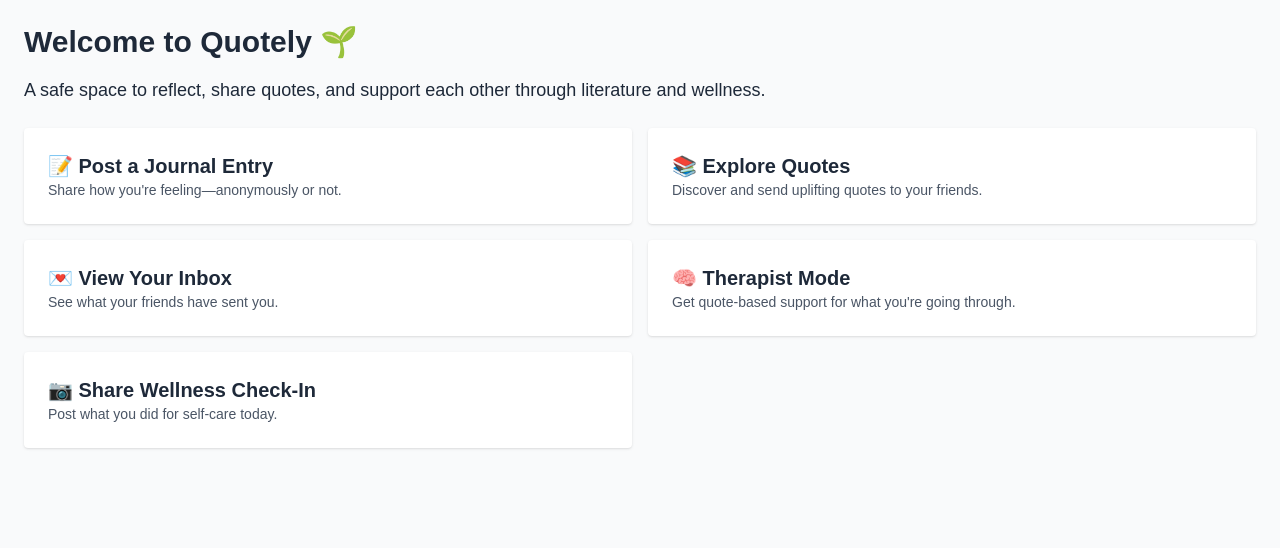
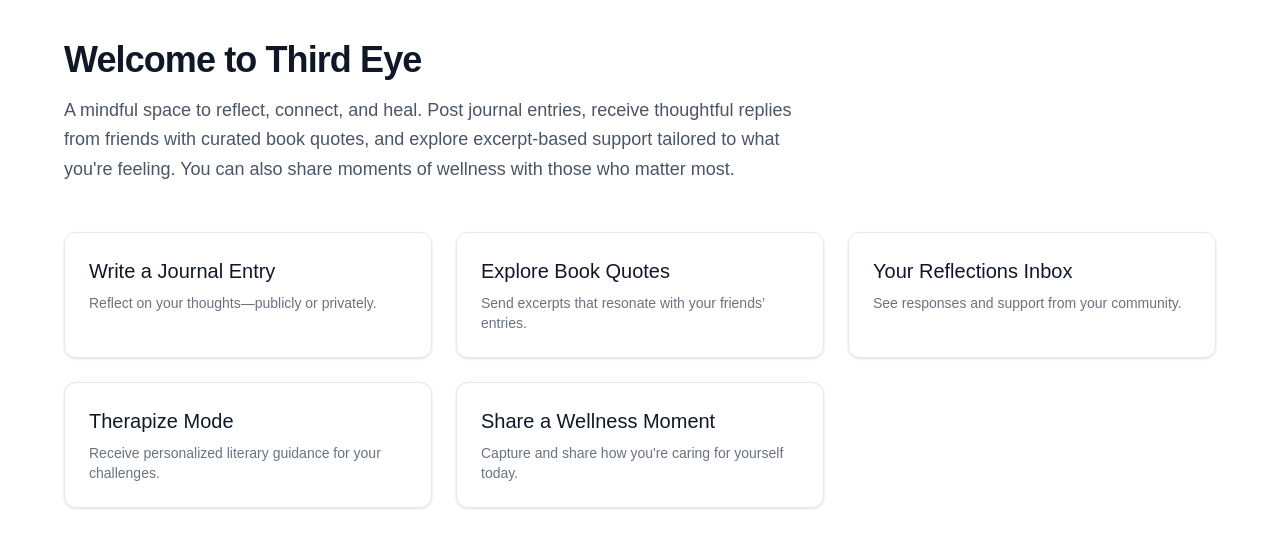
Before and after one commit to ziminqian/nextjs-thirdeye, a Next.js app: page /home in a window 1280 px wide. Shown: the top 548 px of the page. Built offline with nearby package versions, Linux system fonts and the light colour scheme.

Commit message:
home yassify

```diff
--- a/app/home/page.tsx
+++ b/app/home/page.tsx
@@ -4,36 +4,40 @@ import Link from "next/link";
 
 export default function HomePage() {
   return (
-    <main className="min-h-screen bg-gray-50 text-gray-800 p-6">
-      <h1 className="text-3xl font-bold mb-4">Welcome to Quotely 🌱</h1>
-      <p className="mb-6 text-lg">A safe space to reflect, share quotes, and support each other through literature and wellness.</p>
+    <main className="min-h-screen bg-white text-gray-900 px-6 py-10 md:px-16">
+      <header className="mb-12 max-w-3xl">
+        <h1 className="text-4xl font-semibold tracking-tight">Welcome to Third Eye</h1>
+        <p className="mt-4 text-lg leading-relaxed text-gray-600">
+          A mindful space to reflect, connect, and heal. Post journal entries, receive thoughtful replies from friends with curated book quotes, and explore excerpt-based support tailored to what you're feeling. You can also share moments of wellness with those who matter most.
+        </p>
+      </header>
 
-      <div className="grid gap-4 md:grid-cols-2">
-        <Link href="/post" className="block p-6 bg-white rounded shadow hover:shadow-lg transition">
-          <h2 className="text-xl font-semibold">📝 Post a Journal Entry</h2>
-          <p className="text-sm text-gray-600">Share how you're feeling—anonymously or not.</p>
+      <section className="grid gap-6 sm:grid-cols-2 lg:grid-cols-3">
+        <Link href="/post" className="block p-6 border border-gray-200 rounded-xl shadow-sm hover:shadow-md transition">
+          <h2 className="text-xl font-medium">Write a Journal Entry</h2>
+          <p className="mt-2 text-sm text-gray-500">Reflect on your thoughts—publicly or privately.</p>
         </Link>
 
-        <Link href="/explore" className="block p-6 bg-white rounded shadow hover:shadow-lg transition">
-          <h2 className="text-xl font-semibold">📚 Explore Quotes</h2>
-          <p className="text-sm text-gray-600">Discover and send uplifting quotes to your friends.</p>
+        <Link href="/explore" className="block p-6 border border-gray-200 rounded-xl shadow-sm hover:shadow-md transition">
+          <h2 className="text-xl font-medium">Explore Book Quotes</h2>
+          <p className="mt-2 text-sm text-gray-500">Send excerpts that resonate with your friends’ entries.</p>
         </Link>
 
-        <Link href="/inbox" className="block p-6 bg-white rounded shadow hover:shadow-lg transition">
-          <h2 className="text-xl font-semibold">💌 View Your Inbox</h2>
-          <p className="text-sm text-gray-600">See what your friends have sent you.</p>
+        <Link href="/inbox" className="block p-6 border border-gray-200 rounded-xl shadow-sm hover:shadow-md transition">
+          <h2 className="text-xl font-medium">Your Reflections Inbox</h2>
+          <p className="mt-2 text-sm text-gray-500">See responses and support from your community.</p>
         </Link>
 
-        <Link href="/therapist" className="block p-6 bg-white rounded shadow hover:shadow-lg transition">
-          <h2 className="text-xl font-semibold">🧠 Therapist Mode</h2>
-          <p className="text-sm text-gray-600">Get quote-based support for what you're going through.</p>
+        <Link href="/therapistmode" className="block p-6 border border-gray-200 rounded-xl shadow-sm hover:shadow-md transition">
+          <h2 className="text-xl font-medium">Therapize Mode</h2>
+          <p className="mt-2 text-sm text-gray-500">Receive personalized literary guidance for your challenges.</p>
         </Link>
 
-        <Link href="/wellness" className="block p-6 bg-white rounded shadow hover:shadow-lg transition">
-          <h2 className="text-xl font-semibold">📷 Share Wellness Check-In</h2>
-          <p className="text-sm text-gray-600">Post what you did for self-care today.</p>
+        <Link href="/wellness" className="block p-6 border border-gray-200 rounded-xl shadow-sm hover:shadow-md transition">
+          <h2 className="text-xl font-medium">Share a Wellness Moment</h2>
+          <p className="mt-2 text-sm text-gray-500">Capture and share how you're caring for yourself today.</p>
         </Link>
-      </div>
+      </section>
     </main>
   );
 }
```
